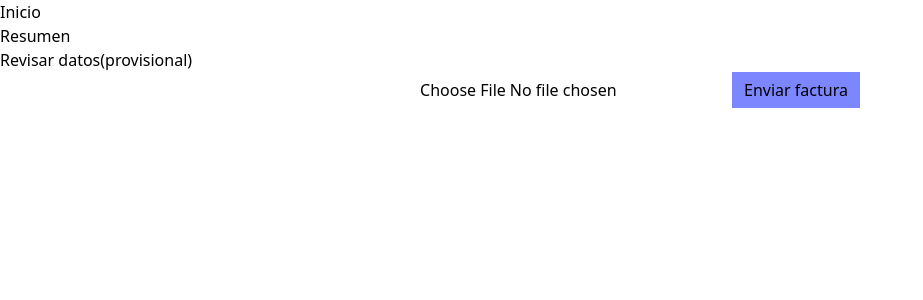
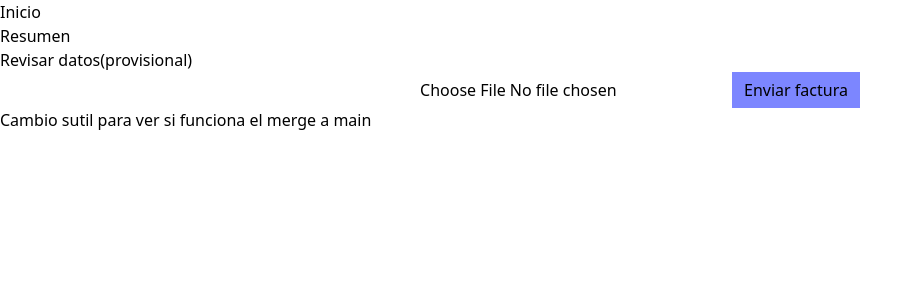
Before and after one commit to Elicupra/photo-finance, an Angular app: page / in a window 1280 px wide. Shown: the top 300 px of the page, without its empty margins (0-923 px from the left). Built offline with nearby package versions, Linux system fonts and the light colour scheme.

Commit message:
Test para cambio a main

```diff
--- a/src/app/component/upload-invoice.component/upload-invoice.component.html
+++ b/src/app/component/upload-invoice.component/upload-invoice.component.html
@@ -4,3 +4,4 @@
         <button class="bg-indigo-400 px-3 py-1.5" type="submit">Enviar factura</button>
     </form>
 </section>
+<p>Cambio sutil para ver si funciona el merge a main</p>
```
